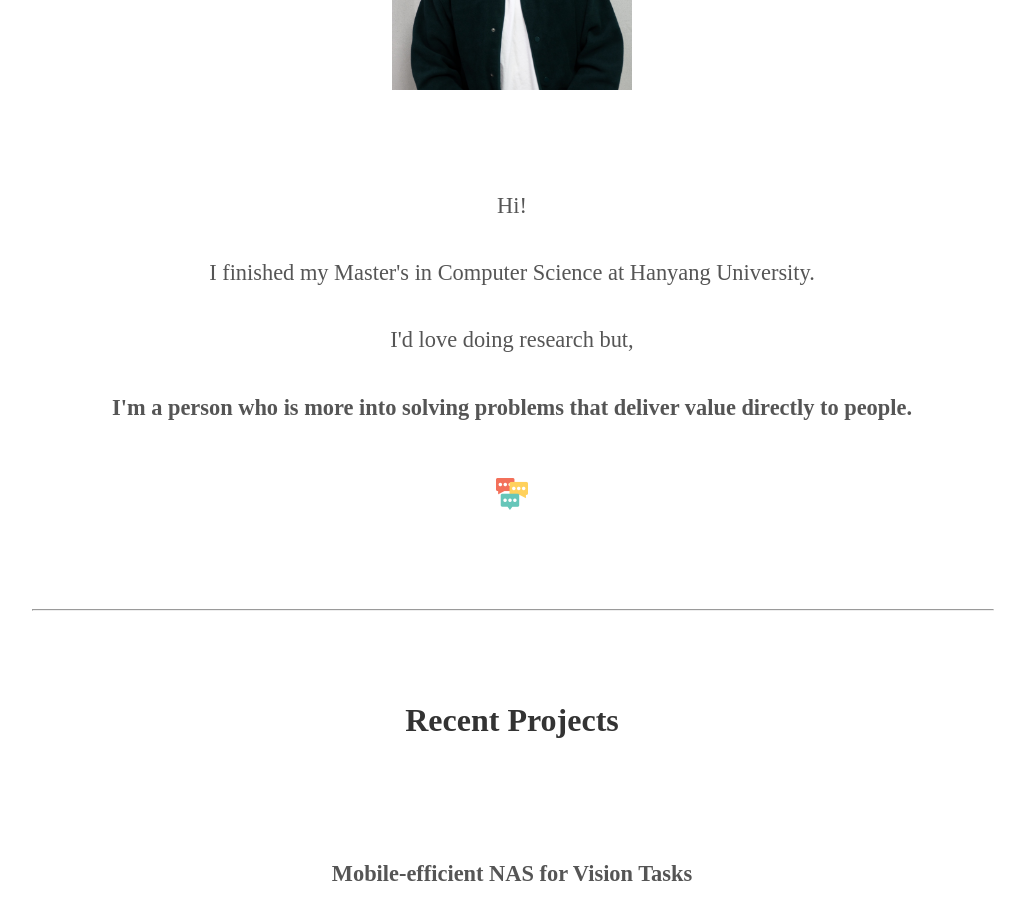
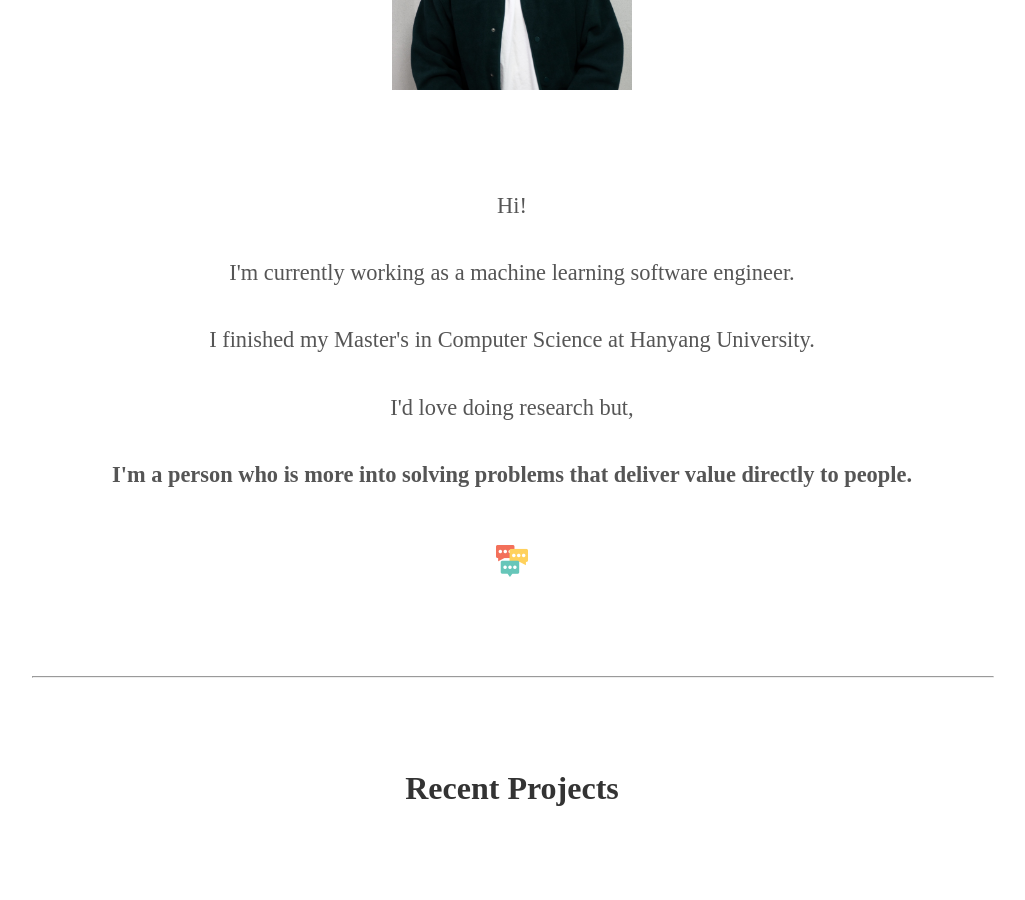
Before and after one commit to beomwookang/beomwookang.github.io, a Jekyll site: the page built from index.html, in a window 1280 px wide and 900 px high, scrolled down 1212 px. Shown: the whole window, without its empty margins (128-1153 px from the left). Built offline with Jekyll 4.4.1, drawn with Linux system fonts in a browser that asks for light colours; some web fonts are replaced.

Commit message:
Change about page

```diff
--- a/_includes/about.html
+++ b/_includes/about.html
@@ -1,6 +1,6 @@
 <div class="user-details">
   <img alt="profile_pic" src="/imgs/profile_0606.jpg" class="profile-pic">
-  <p>Hi!<br><br>I finished my Master's in Computer Science at Hanyang University.<br><br>I'd love doing research but, <br><br><b>I'm a person who is more into solving problems that deliver value directly to people.</b></p>
+  <p>Hi!<br><br>I'm currently working as a machine learning software engineer.<br><br>I finished my Master's in Computer Science at Hanyang University.<br><br>I'd love doing research but, <br><br><b>I'm a person who is more into solving problems that deliver value directly to people.</b></p>
 
   <div class="header-icons" style="padding-top:5vh;">
       <!--<a aria-label="My Youtube" href="https://www.youtube.com/channel/UC4qhefWnzwMrefByc4zu4bw" target="_blank";>
```
Also changed, not shown: imgs/NAS_Result.png.
